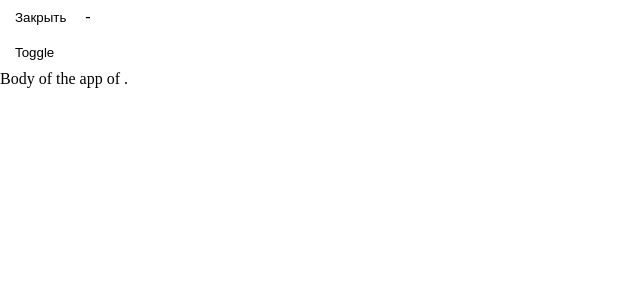
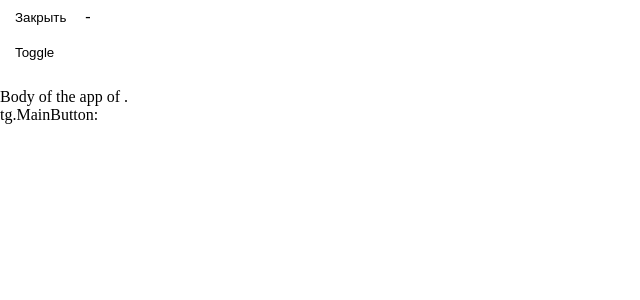
Before and after one commit to ssv555/ai_sky_net_app, a React (Create React App) app: page / in a window 1280 px wide. Shown: the top 300 px of the page, without its empty margins (0-640 px from the left). Built offline with nearby package versions, Linux system fonts and the light colour scheme.

Commit message:
fix bugs 10

```diff
--- a/src/App.js
+++ b/src/App.js
@@ -23,7 +23,8 @@ function App() {
       <Header />
       <Button onClick={onToggleButton}>Toggle</Button>
       <br/>
-      Body of the app of {user?.username}.
+      <br/>Body of the app of {user?.username}.
+      <br/>tg.MainButton: {tg?.MainButton}
     </div>
   );
 }
```
